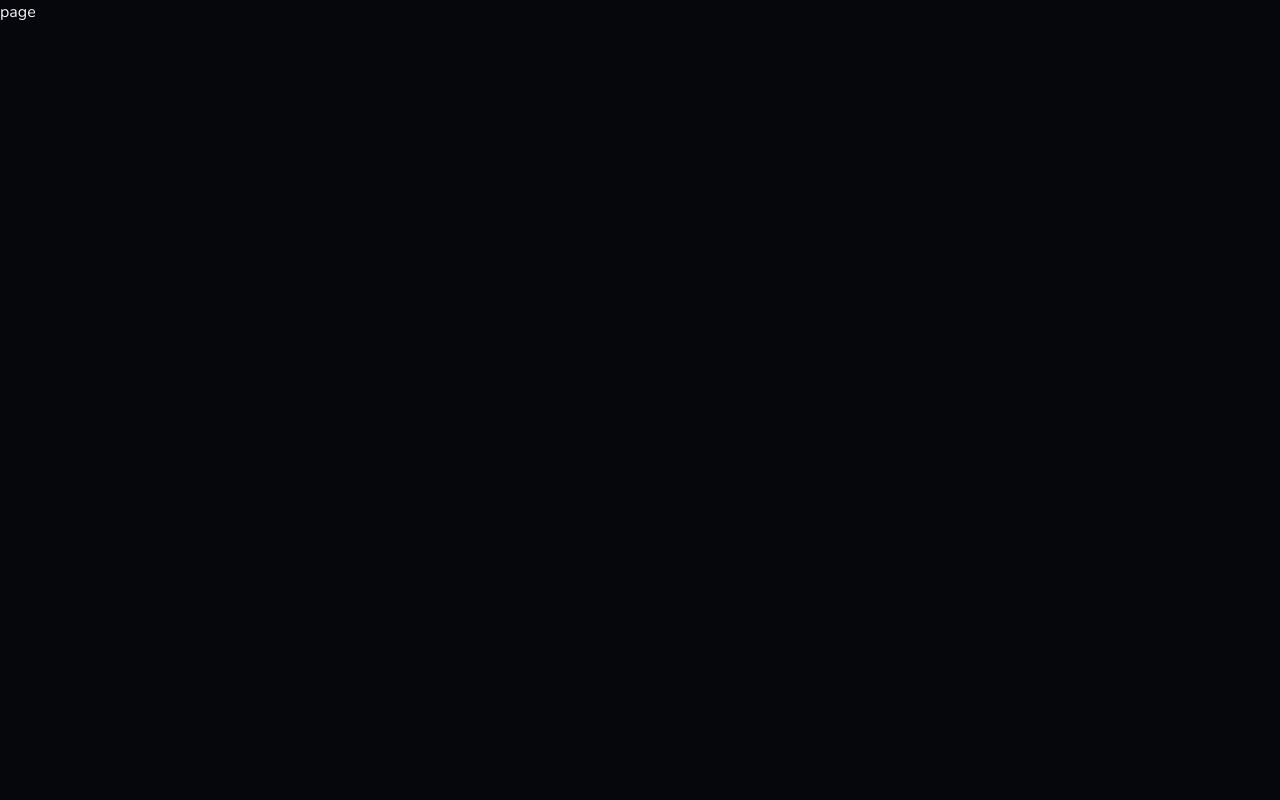
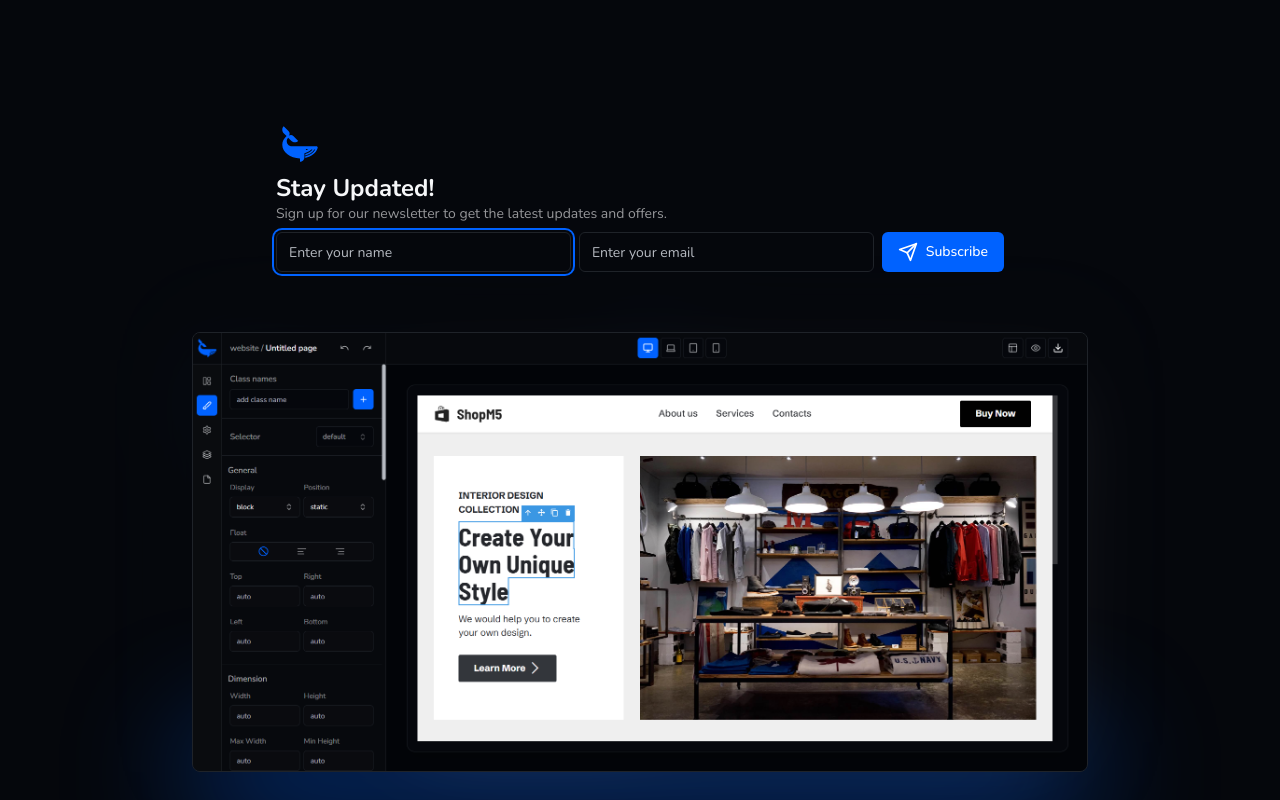
Before and after one commit to kiraaziz/web-whale, a Next.js app: page / in a window 1280 px wide. Built offline with nearby package versions, Linux system fonts and the light colour scheme.

Commit message:
news letter

```diff
--- a/app/page.tsx
+++ b/app/page.tsx
@@ -1,7 +1,33 @@
+import Logo from '@/components/providers/Logo'
+import { Button } from '@/components/ui/button'
+import { Input } from '@/components/ui/input'
+import { Send } from 'lucide-react'
 import React from 'react'
 
 export default function page() {
+
   return (
-    <div>page</div>
+    <div className='w-full h-[100svh] flex lg:items-center xl:mt-20 flex-col p-5'>
+      <div className="w-full max-w-3xl p-5">
+        <div className='mb-1 h-12 w-12 flex items-center justify-center'>
+          <Logo />
+        </div>
+        <h1 className='text-2xl font-bold'>Stay Updated!</h1>
+        <p className='text-sm text-foreground/60 mb-2'>Sign up for our newsletter to get the latest updates and offers.</p>
+        <form action="https://usebasin.com/f/5770d0438051" method="POST" className="flex flex-col lg:flex-row gap-2 ">
+          <Input autoFocus type="text" id="name" name="name" placeholder="Enter your name" required />
+          <Input type="email" id="email" name="email" placeholder="Enter your email" required />
+          <Button type="submit">
+            <Send size={20} />
+            Subscribe
+          </Button>
+        </form>
+      </div>
+      <div className='max-w-4xl mt-10 flex items-center relative justify-center'>
+        <img src='/cap.png' className='rounded-lg border' />
+        <img src='/cap.png' className='rounded-lg absolute opacity-20 blur-2xl -z-10' />
+        <div className='bottom-0 absolute -z-10 rounded-full w-full h-10 bg-primary blur-3xl translate-y-1/2 '></div>
+      </div>
+    </div>
   )
 }
--- a/package.json
+++ b/package.json
@@ -42,6 +42,7 @@
     "lucide-react": "^0.308.0",
     "next": "14.0.4",
     "next-themes": "^0.2.1",
+    "node-html-to-image": "^5.0.0",
     "path": "^0.12.7",
     "react": "^18",
     "react-dom": "^18",
--- a/scrapper/index.js
+++ b/scrapper/index.js
@@ -308,6 +308,10 @@ async function processUrl(url) {
 
 
 // Example usage:
-processUrl('https://mobirise.com/extensions/shopm5/furniture-store/', "essencem5")
+// processUrl('https://mobirise.com/extensions/shopm5/furniture-store/', "essencem5")
+//     .then(result => console.log(result))
+//     .catch(error => console.error(error))
+
+processUrl('https://preview.colorlib.com/theme/alime/', "essencem5")
     .then(result => console.log(result))
     .catch(error => console.error(error))
```
Also changed, not shown: public/cap.png (added), 1 other file (tests, documents, lock files or other folders).
